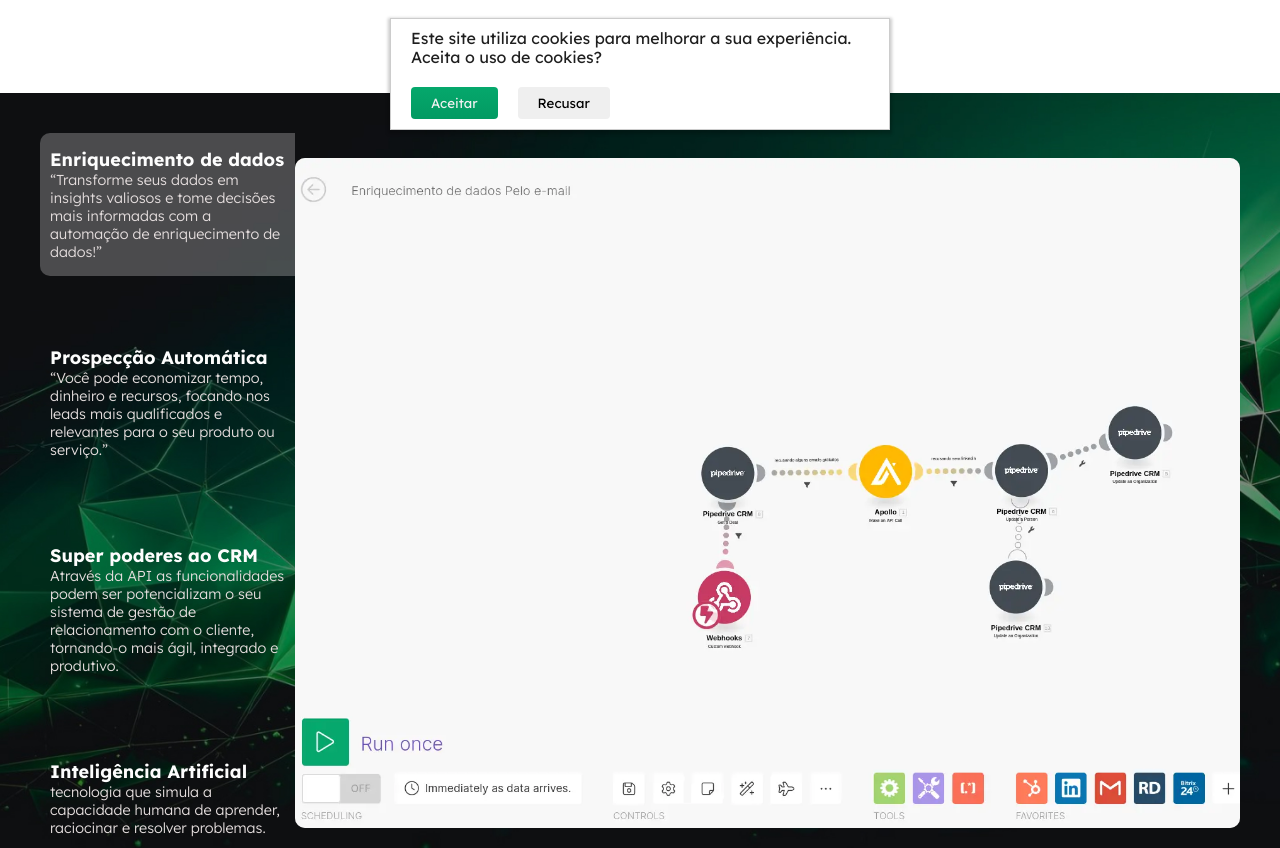
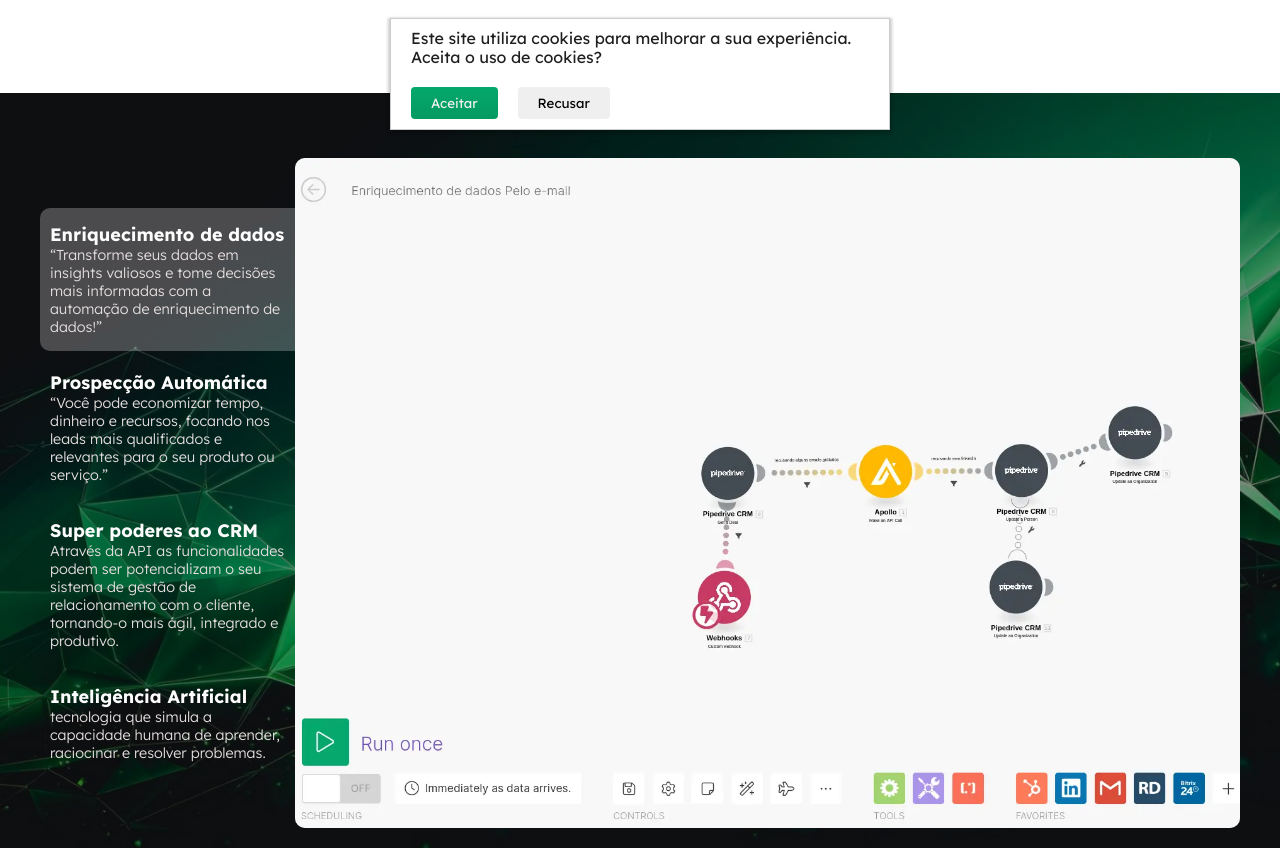
Before and after one commit to LucasAlexsander/AutomatiSales, a React (Vite) app: page / in a window 1280 px wide. Shown: the part 660-1508 px from the top of the page. Built offline with nearby package versions, Linux system fonts and the light colour scheme.

Commit message:
Alteração no espaçamento dos textos do container 2

```diff
--- a/src/Componentes/Container 2/Container2.module.css
+++ b/src/Componentes/Container 2/Container2.module.css
@@ -28,17 +28,22 @@ section.servicos {
 .options ul {
   display: flex;
   flex-direction: column;
-  gap: 55px;
+  gap: 5px;
 }
 
 .options li {
   padding: 15px 10px;
+  cursor: pointer;
 }
 
-.options li:hover, .options li:focus, .options li.active {
+.options li:focus, .options li.active {
   border-radius: 10px 0px 0px 10px;
   background: rgba(255, 255, 255, 0.25);
-  cursor: pointer;
+}
+
+.options li:hover {
+  border-radius: 10px 0px 0px 10px;
+  background: rgba(255, 255, 255, 0.13);
 }
 
 .options h2 {
```
